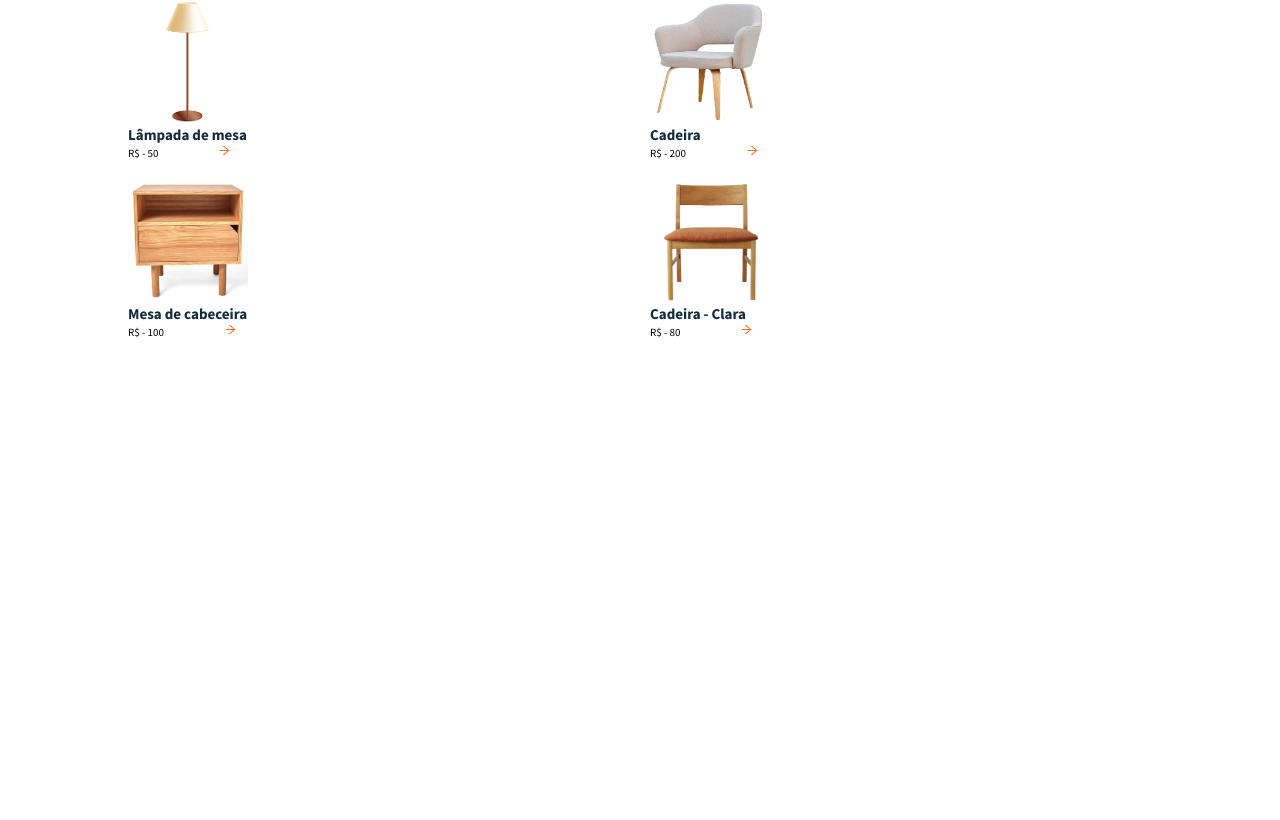
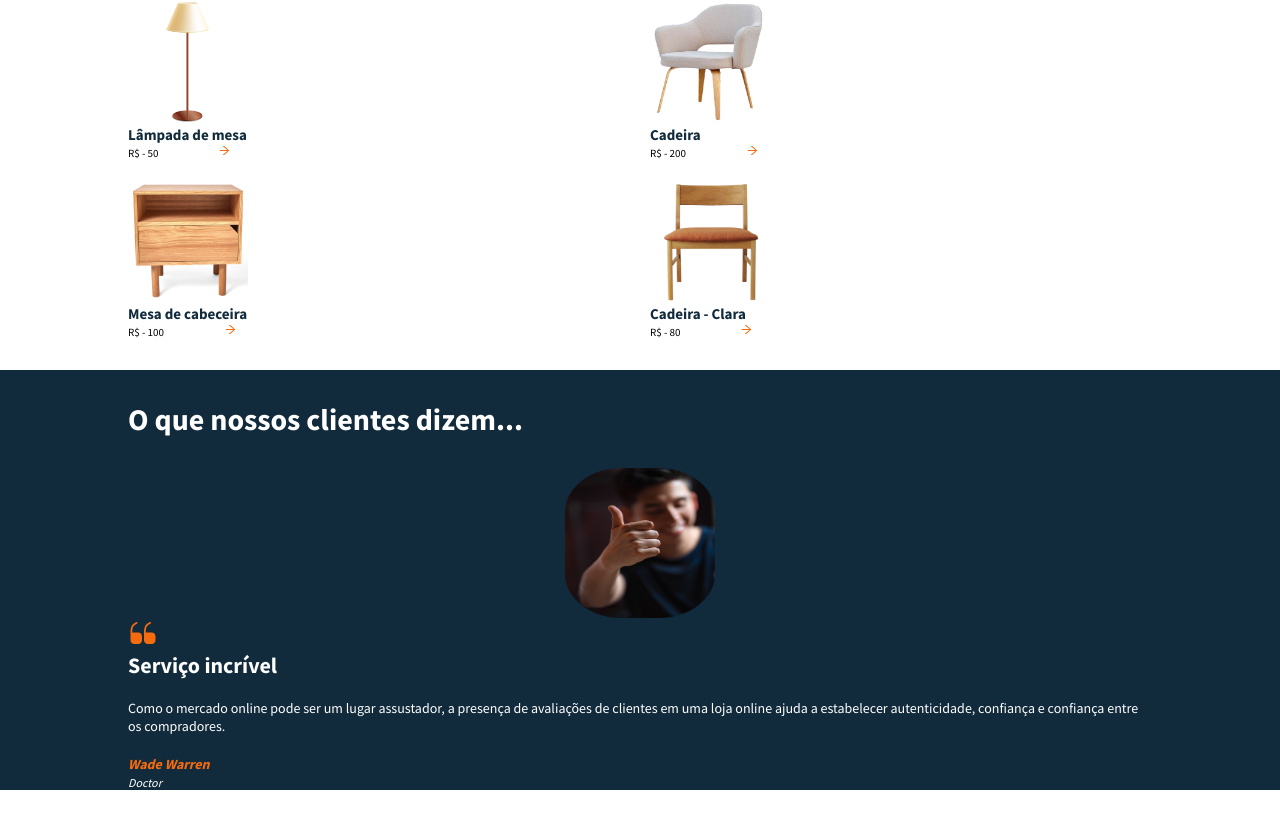
Before and after one commit to Ohnilrac/Zing, a React (Vite) app: page / in a window 1280 px wide. Shown: the part 1567-2387 px from the top of the page. Before the commit the page ends 1937 px from the top, so only its background shows below. Built offline with nearby package versions, Linux system fonts and the light colour scheme.

Commit message:
Testimonials 1.0

```diff
--- a/src/App.tsx
+++ b/src/App.tsx
@@ -2,6 +2,7 @@ import { About } from "./components/about";
 import { Header } from "./components/header";
 import { Home } from "./components/home";
 import { Products } from "./components/products";
+import { Testimonials } from "./components/testimonials";
 import { GlobalStyles } from "./styles/global";
 
 export function App() {
@@ -11,6 +12,7 @@ export function App() {
       <Home />
       <About/>
       <Products />
+      <Testimonials />
       <GlobalStyles />
     </div>
   )
--- a/src/components/header/styles.ts
+++ b/src/components/header/styles.ts
@@ -4,6 +4,7 @@ export const Container = styled.header`
   position: fixed;
   left: 0;
   top: 0;
+  z-index: 100;
   width: 100%;
   margin: 0 auto;
   padding: 0.875rem;
--- /dev/null
+++ b/src/components/testimonials/index.tsx
@@ -0,0 +1,29 @@
+import { ClientTestimonial, Container, Content, ImgClient } from "./styles";
+import client from "../../assets/img-testimonial.png"
+import aspas from "../../assets/quote-up.svg"
+
+export function Testimonials() {
+  return(
+    <Container>
+      <Content>
+        <h2>O que nossos clientes dizem...</h2>
+        <div>
+          <ImgClient>
+            <img src={client} alt="Perfil do cliente" />
+          </ImgClient>
+          <ClientTestimonial>
+            <i>
+              <img src={aspas} alt="aspas" />
+            </i>
+            <h3>Serviço incrível</h3>
+            <p>Como o mercado online pode ser um lugar assustador, a presença de avaliações de clientes em uma loja online ajuda a estabelecer autenticidade, confiança e confiança entre os compradores.</p>
+            <cite>
+              <h4>Wade Warren</h4>
+              <p>Doctor</p>
+            </cite>
+          </ClientTestimonial>
+        </div>
+      </Content>
+    </Container>
+  )
+}
--- /dev/null
+++ b/src/components/testimonials/styles.ts
@@ -0,0 +1,61 @@
+import styled from 'styled-components'
+
+export const Container = styled.div`
+  background: var(--text);
+`
+
+export const Content = styled.div`
+  width: 80%;
+  margin: 3rem auto;
+
+  h2 {
+    font-size: 3rem;
+    font-weight: 700;
+    color: var(--background);
+    padding-top: 3rem;
+  }
+`
+export const ImgClient = styled.section`
+  display: flex;
+  align-items: center;
+  justify-content: center;
+
+  margin-top: 3rem;
+
+  img {
+    width: 15rem;
+    height: 15rem;
+  }
+`
+export const ClientTestimonial = styled.section`
+  i{
+    img{
+      width: 3rem;
+      height: 3rem;
+    }
+  }
+
+  h3,p{
+    color: var(--background);
+  }
+  h3{
+    font-size: 2.2rem;
+  }
+
+  p{
+    font-size: 1.4rem;
+    margin: 2rem 0;
+  }
+
+  cite{
+    h4{
+      font-size: 1.4rem;
+      color: var(--orange);
+    }
+
+    p{
+      font-size: 1.2rem;
+      margin-top: 0.2rem;
+    }
+  }
+`
```
Also changed, not shown: src/assets/img-testimonial.png (added), src/assets/quote-up.svg (added).
